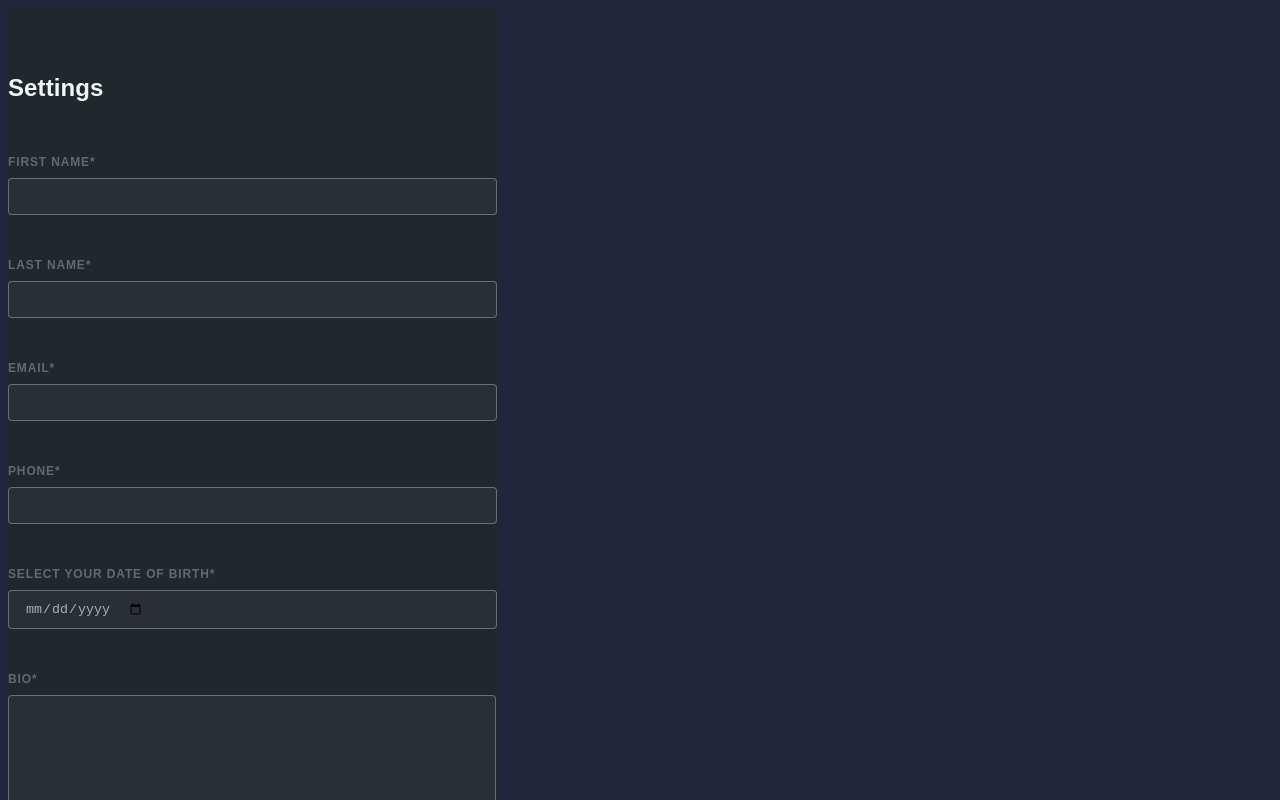
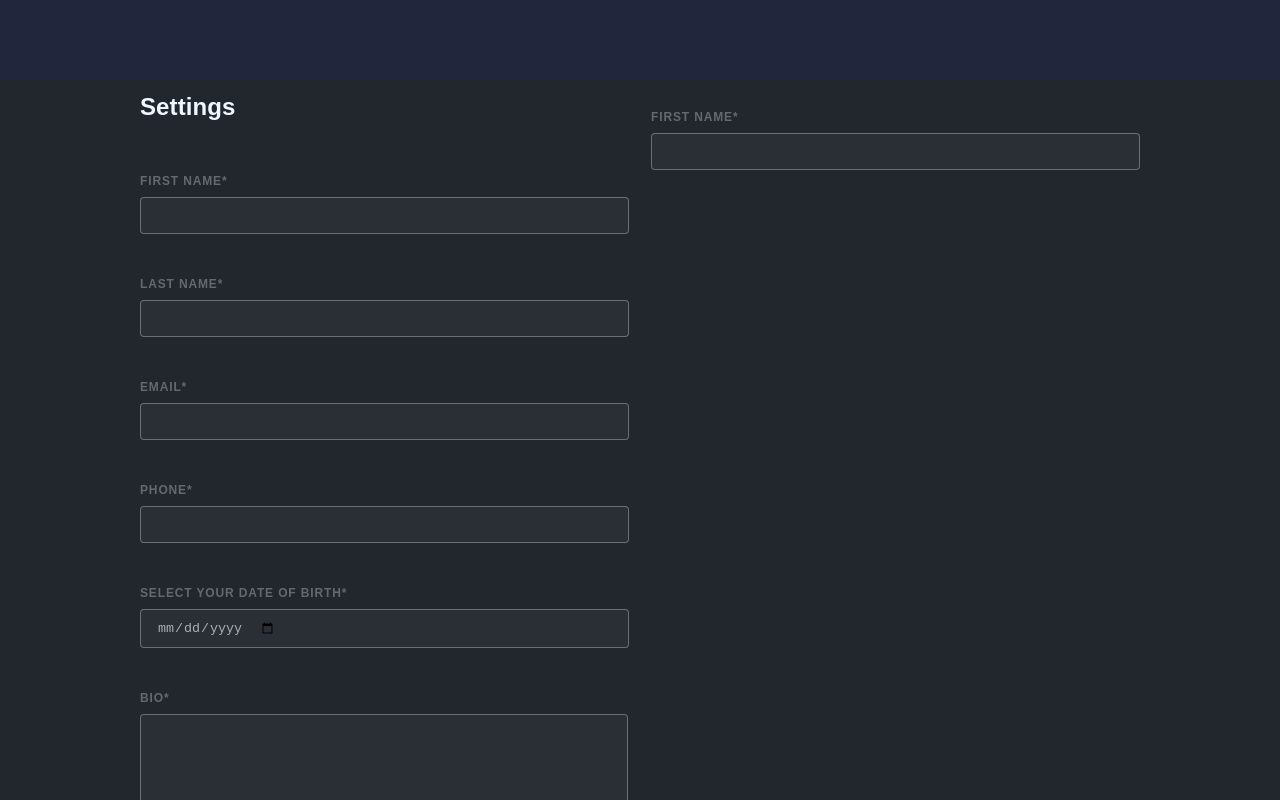
Before and after one commit to Mat-Carv/VHS-Challenge-User-Details-Page, a React (Create React App) app: page / in a window 1280 px wide. Shown: the top 800 px of the page. Built offline with nearby package versions, Linux system fonts and the light colour scheme.

Commit message:
fixed flex wrap & adjusted dimensions of Frame668

```diff
--- a/public/index.html
+++ b/public/index.html
@@ -26,7 +26,7 @@
     -->
     <title>React App</title>
   </head>
-  <body style="background-color: #22263D">
+  <body style="background-color: #22263D; margin: 0">
     <noscript>You need to enable JavaScript to run this app.</noscript>
     <div id="root"></div>
     <!--
--- a/src/pages/UserUpdate.js
+++ b/src/pages/UserUpdate.js
@@ -8,7 +8,7 @@ function UserUpdate() {
   const { register, handleSubmit, errors } = useForm();
 
   return (
-    <>
+    <s.MainContainer>
       <s.Frame668>
 
         <s.Form>
@@ -58,7 +58,14 @@ function UserUpdate() {
         </s.Form>
 
       </s.Frame668>
-    </>
+
+      <s.Frame668>
+        <s.InputContainer>
+          <s.Label htmlFor="first_name">First Name*</s.Label>
+          <s.Input type="text" name="first_name" />
+        </s.InputContainer>
+      </s.Frame668>
+    </s.MainContainer>
     );
 };
 
--- a/src/styles/UserUpdateStyles.js
+++ b/src/styles/UserUpdateStyles.js
@@ -1,14 +1,26 @@
 import styled from '@emotion/styled'
 
 //----------------------------------------------------- Containers
+
+// Main Container
+export const MainContainer = styled.div`
+display: flex;
+flex-direction: row;
+align-items: flex-start;
+justify-content: center;
+flex-wrap: wrap;
+max-width: 70em;
+margin: 5em auto 0;
+`
+
 // Container for the Form side of the page
-export const Frame668 = styled.div`
+export const Frame668 = styled.section`
 display: flex;
 flex-direction: column;
 align-items: flex-start;
 padding: 0px;
-
-position: absolute;
+margin: 11px;
+position: static;
 width: 489px;
 
 `
@@ -29,7 +41,7 @@ top: 0px;
 flex: none;
 order: 0;
 flex-grow: 0;
-margin: 32px 0px;
+margin: 0 0 32px;
 `
 
 // Container for the Save Changes & Discard Buttons
@@ -101,7 +113,7 @@ color: #F0F8FF;
 flex: none;
 order: 0;
 flex-grow: 0;
-margin: 32px 0px;
+margin: 0 0 32px;
 `
 
 export const Separator = styled.hr`
```
